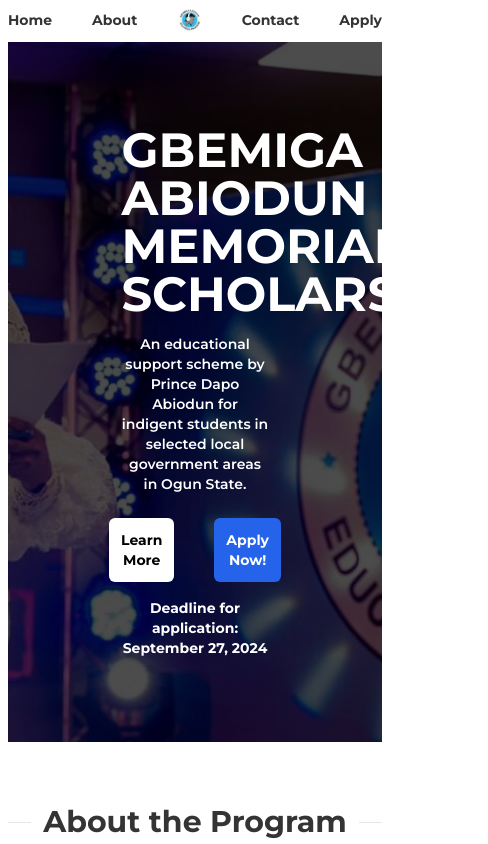
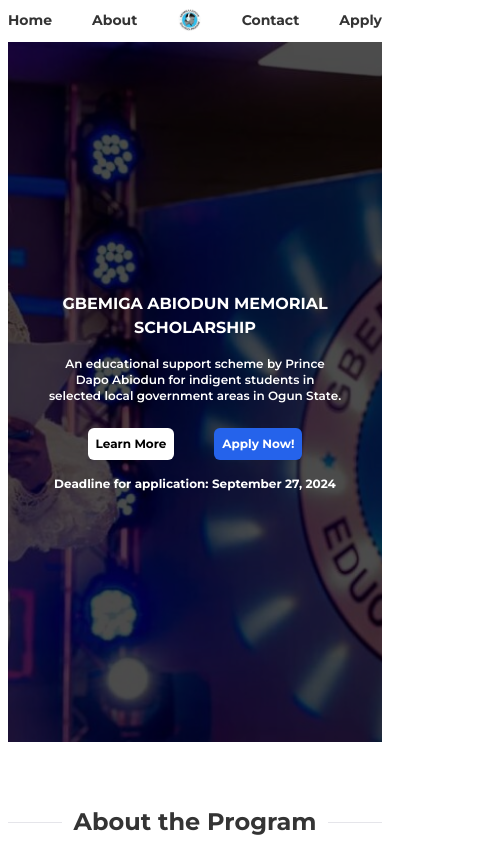
Before and after one commit to hamilak/gams, a React (Vite) app: page / in a window 390 px wide. Shown: the top 844 px of the page, 488 px wide, since content can reach past the window. Built offline with nearby package versions, Linux system fonts and the light colour scheme.

Commit message:
fix: responsiveness

```diff
--- a/src/components/About.jsx
+++ b/src/components/About.jsx
@@ -11,7 +11,7 @@ const About = () => {
     return (
         <div className='my-20'>
             <div>
-                <Divider className='text-3xl md:text-5xl font-bold'>About the Program</Divider>
+                <Divider className='text-2xl md:text-5xl font-bold'>About the Program</Divider>
             </div>
             <div className='mt-20'>
                 <div className='lg:flex justify-between gap-20 items-center m-10'>
--- a/src/components/Criteria.jsx
+++ b/src/components/Criteria.jsx
@@ -9,24 +9,24 @@ const Criteria = () => {
 
     return (
         <div className='my-20'>
-            <Divider className='font-bold text-3xl md:text-5xl'>Eligibility Criteria</Divider>
+            <Divider className='font-bold text-2xl md:text-5xl'>Eligibility Criteria</Divider>
             <div className='m-10'>
                 <p className='text-center text-base md:text-lg'>To be eligible for this scholarship, applicants must meet the following criteria:</p>
                 <div>
                     <ul className='list-disc list-inside p-4 space-y-3'>
-                        <li className='bg-blue-800 p-3 text-white text-xs md:text-base rounded-md'>Prospective beneficiaries must be pupils/students enrolled or seeking enrolment into any Public Primary, Secondary Schools, Technical Colleges or Tertiary Institutions in Nigeria
+                        <li className='bg-blue-800 p-3 text-white text-sm md:text-base rounded-md'>Prospective beneficiaries must be pupils/students enrolled or seeking enrolment into any Public Primary, Secondary Schools, Technical Colleges or Tertiary Institutions in Nigeria
                         </li>
-                        <li className='bg-blue-800 p-3 text-white text-xs md:text-base rounded-md'>Must be an indigene or resident of Ikenne, Remo North and Sagamu Local Government Areas
+                        <li className='bg-blue-800 p-3 text-white text-sm md:text-base rounded-md'>Must be an indigene or resident of Ikenne, Remo North and Sagamu Local Government Areas
                         </li>
-                        <li className='bg-blue-800 p-3 text-white text-xs md:text-base rounded-md'>Beneficiaries must be within the age bracket of 6-25 years.
+                        <li className='bg-blue-800 p-3 text-white text-sm md:text-base rounded-md'>Beneficiaries must be within the age bracket of 6-25 years.
                         </li>
-                        <li className='bg-blue-800 p-3 text-white text-xs md:text-base rounded-md'>Must have a personal account with a commercial bank monitored by the parent or a guardian.
+                        <li className='bg-blue-800 p-3 text-white text-sm md:text-base rounded-md'>Must have a personal account with a commercial bank monitored by the parent or a guardian.
                         </li>
-                        <li className='bg-blue-800 p-3 text-white text-xs md:text-base rounded-md'>Would be beneficiaries in Primary, Secondary and Technical Colleges must be able to maintain a good performance/grade not less than 70%
+                        <li className='bg-blue-800 p-3 text-white text-sm md:text-base rounded-md'>Would be beneficiaries in Primary, Secondary and Technical Colleges must be able to maintain a good performance/grade not less than 70%
                         </li>
-                        <li className='bg-blue-800 p-3 text-white text-xs md:text-base rounded-md'>A Cumulative Grade Point Average (CGPA) not less than 3.5 (for students in tertiary institutions) to keep their scholarship after the first year.
+                        <li className='bg-blue-800 p-3 text-white text-sm md:text-base rounded-md'>A Cumulative Grade Point Average (CGPA) not less than 3.5 (for students in tertiary institutions) to keep their scholarship after the first year.
                         </li>
-                        <li className='bg-blue-800 p-3 text-white text-xs md:text-base rounded-md'>Any grade less than the required percentage/CGPA will result in disqualification from the scholarship program.</li>
+                        <li className='bg-blue-800 p-3 text-white text-sm md:text-base rounded-md'>Any grade less than the required percentage/CGPA will result in disqualification from the scholarship program.</li>
                     </ul>
                 </div>
                 <div className='flex justify-center mt-4 mb-8'>
--- a/src/components/MainInformation.jsx
+++ b/src/components/MainInformation.jsx
@@ -25,15 +25,15 @@ const MainInformation = () => {
             >
                 <div className="absolute inset-0 bg-black opacity-70"></div>
                 <div className='relative px-10 w-full flex justify-center'>
-                    <div className='w-1/2 text-center'>
-                        <h3 className="text-5xl text-white font-semi uppercase">Gbemiga Abiodun Memorial Scholarship</h3>
-                        <p className="font-semibold text-white mt-4">An educational support scheme by Prince Dapo Abiodun for indigent students in selected local government areas in Ogun State.</p>
+                    <div className='w-full md:w-1/2 text-center'>
+                        <h3 className="text-base md:text-5xl text-white font-bold uppercase">Gbemiga Abiodun Memorial Scholarship</h3>
+                        <p className="font-semibold md:text-lg text-xs text-white mt-4">An educational support scheme by Prince Dapo Abiodun for indigent students in selected local government areas in Ogun State.</p>
                         <div className='flex justify-center gap-10 mt-6'>
-                            <button onClick={handleLearnMoreClick} className='hover:bg-blue-400 bg-white p-3 text-black rounded-md font-bold'>Learn More</button>
-                            <button onClick={handleApply} className='hover:bg-blue-900 bg-blue-600 p-3 text-white rounded-md font-bold'>Apply Now!</button>
+                            <button onClick={handleLearnMoreClick} className='hover:bg-blue-900 hover:text-white bg-white md:text-base text-xs p-2 md:p-3 text-black rounded-md font-bold'>Learn More</button>
+                            <button onClick={handleApply} className='hover:bg-blue-900 bg-blue-600 text-white rounded-md md:text-base text-xs p-2 md:p-3 font-bold'>Apply Now!</button>
                         </div>
                         <div className=' mt-4'>
-                            <p className='text-white font-bold'>Deadline for application: September 27, 2024</p>
+                            <p className='md:text-lg text-xs text-white font-bold'>Deadline for application: September 27, 2024</p>
                         </div>
                     </div>
                 </div>
--- a/src/components/ScholarshipInformation.jsx
+++ b/src/components/ScholarshipInformation.jsx
@@ -10,7 +10,7 @@ const ScholarshipInformation = () => {
 
     return (
         <div className='my-20'>
-            <Divider className='font-bold text-3xl md:text-5xl'>Application Information</Divider>
+            <Divider className='font-bold text-2xl md:text-5xl'>Application Information</Divider>
             <div className='mt-20'>
                 <div className='lg:flex justify-between m-10'>
                     <div className='w-full lg:w-4/5'>
@@ -43,17 +43,17 @@ const ScholarshipInformation = () => {
                         <div className='leading-8'>
                             <h6 className='text-white text-lg text-center border-b border-b-gray-400 mb-2 pb-2'>Mode of application</h6>
                             <ul className='text-white list-decimal list-inside text-left'>
-                                <li className='text-base md:text-lg mb-4'>
+                                <li className='text-sm md:text-lg mb-4'>
                                     Would-be beneficiaries for Primary, Secondary and Technical Colleges would be determined in collaboration with the State Ministry of Education Science and Technology using the Cumulative Promotion Examination Result obtainable from the OGSERA Platform
                                 </li>
-                                <li className='text-base md:text-lg mb-4'>
+                                <li className='text-sm md:text-lg mb-4'>
                                     Beneficiaries for Tertiary Education level would be required to first complete an Online Application Form downloadable through a designated online portal.
                                 </li>
-                                <li className='text-base md:text-lg mb-4'>Application Forms for Primary, Secondary and Technical College must be endorsed by Parents/Guardian or School Head teacher/Principal for Public
+                                <li className='text-sm md:text-lg mb-4'>Application Forms for Primary, Secondary and Technical College must be endorsed by Parents/Guardian or School Head teacher/Principal for Public
                                 </li>
-                                <li className='text-base md:text-lg mb-4'>Application for Tertiary level applicants must be submitted with evidence of Local Government Origin, JAMB Admission Details.
+                                <li className='text-sm md:text-lg mb-4'>Application for Tertiary level applicants must be submitted with evidence of Local Government Origin, JAMB Admission Details.
                                 </li>
-                                <li className='text-base md:text-lg mb-4'>The applications are then collated for review after the set deadline.
+                                <li className='text-sm md:text-lg mb-4'>The applications are then collated for review after the set deadline.
                                 </li>
                             </ul>
                         </div>
```
